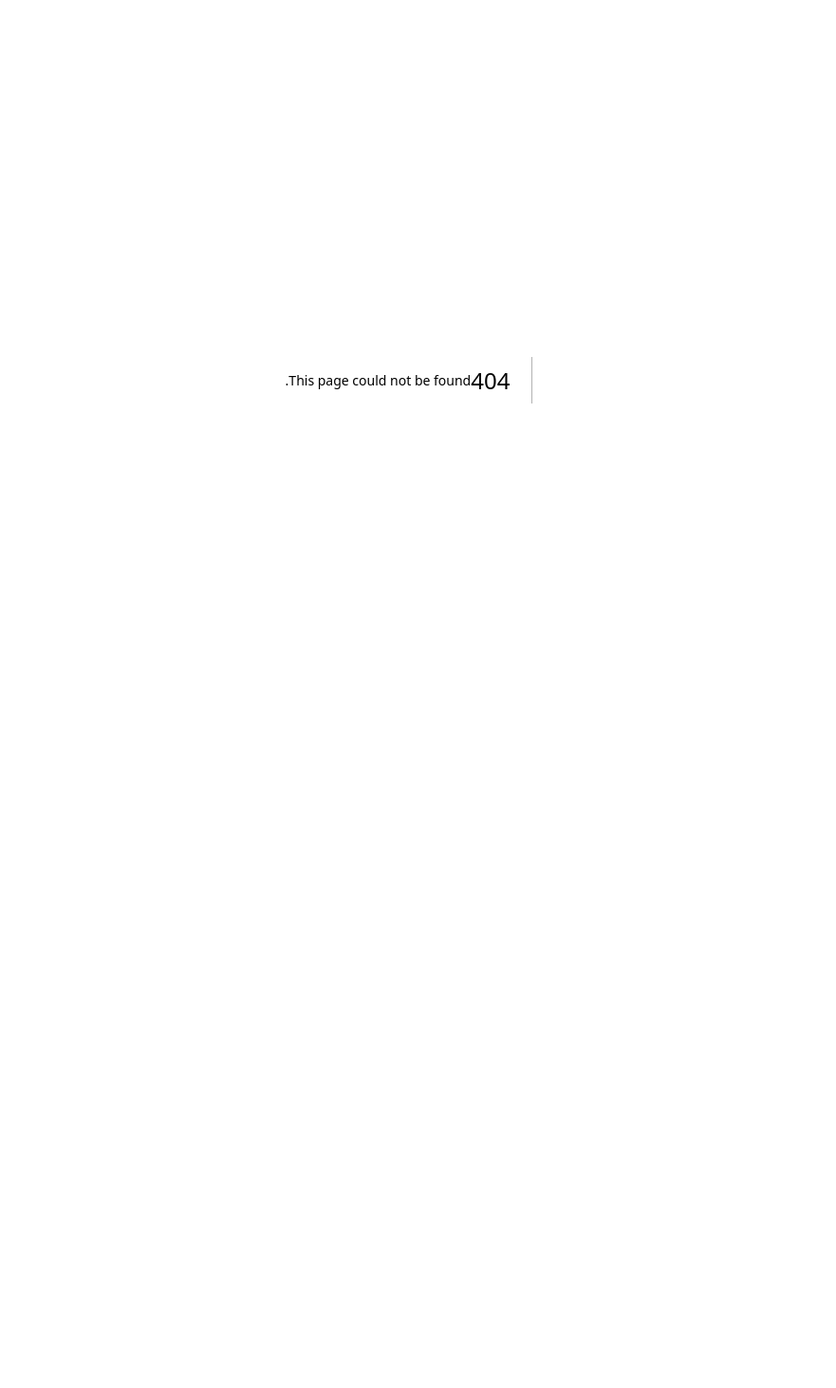
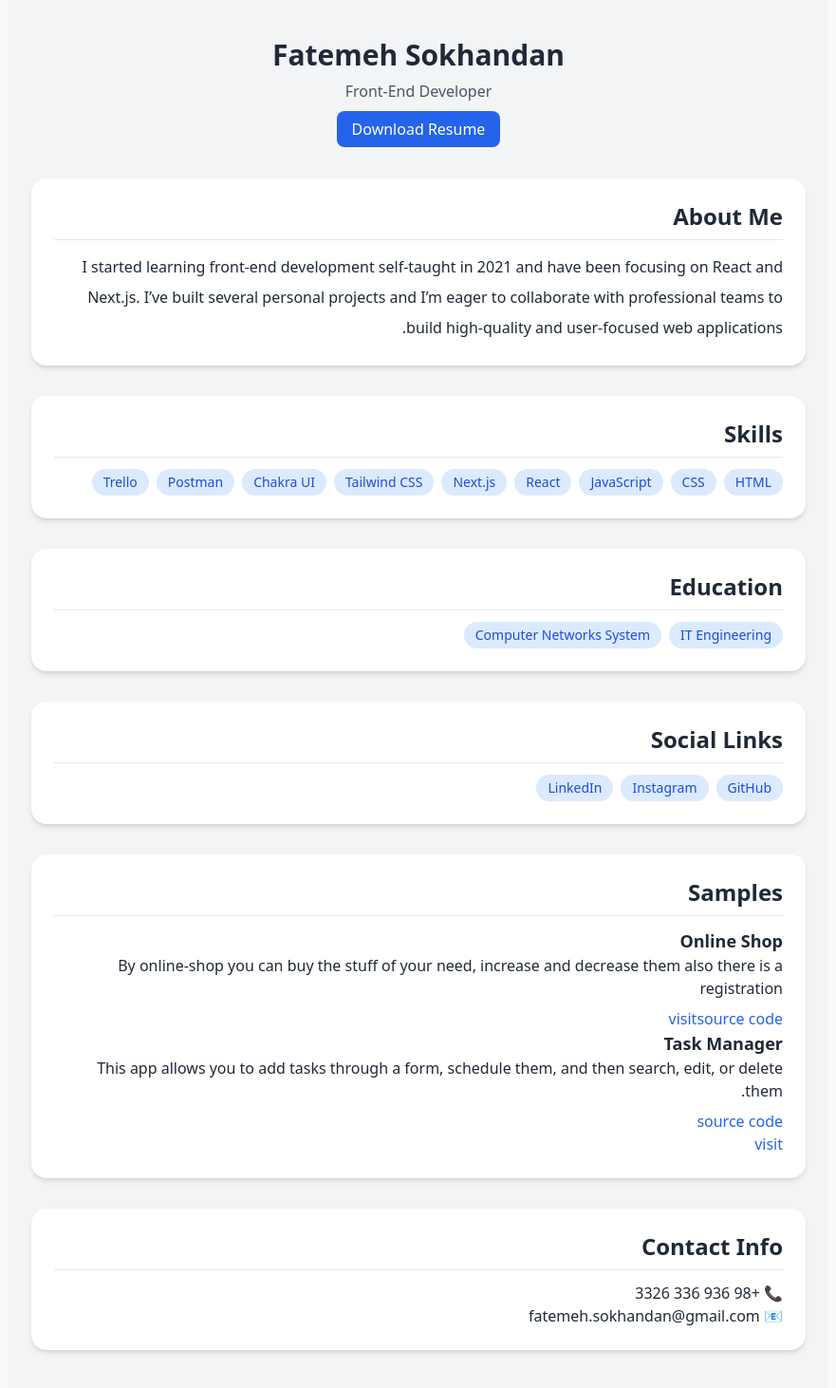
Before and after one commit to fasokh/my-resume, a Next.js app: page /en in a window 1280 px wide. Before the commit this address had no page. Shown: the whole page at 95% size, without its empty margins (199-1080 px from the left). Before the commit the page ends 800 px from the top, so only its background shows below. Built offline with nearby package versions, Linux system fonts and the light colour scheme.

Commit message:
english page created

```diff
--- /dev/null
+++ b/app/en/page.tsx
@@ -0,0 +1,158 @@
+import { NextPage } from "next";
+import React from "react";
+
+const socialLinks = [
+  { name: "GitHub", url: "https://github.com/fasokh" },
+  { name: "Instagram", url: "https://www.instagram.com/codechain.dev" },
+  { name: "LinkedIn", url: "https://www.linkedin.com/in/fatemeh-sokhandan" },
+];
+
+const Page: NextPage = () => {
+  return (
+    <div className="min-h-screen bg-gray-100 text-gray-800 px-6 py-10 font-sans">
+      <div className="text-center mb-10">
+        <h1 className="text-3xl font-bold mb-2">Fatemeh Sokhandan</h1>
+        <p className="text-gray-600 mb-4">Front-End Developer</p>
+        <a
+          href="/resume_en.pdf"
+          download
+          className="bg-blue-600 text-white px-4 py-2 rounded-lg hover:bg-blue-500 transition"
+        >
+          Download Resume
+        </a>
+      </div>
+
+      <section className="mb-8 bg-white shadow-md rounded-2xl p-6">
+        <h2 className="text-2xl font-semibold mb-3 border-b pb-2">About Me</h2>
+        <p className="leading-8">
+          I started learning front-end development self-taught in 2021 and have
+          been focusing on React and Next.js. I’ve built several personal
+          projects and I’m eager to collaborate with professional teams to build
+          high-quality and user-focused web applications.
+        </p>
+      </section>
+
+      <section className="mb-8 bg-white shadow-md rounded-2xl p-6">
+        <h2 className="text-2xl font-semibold mb-3 border-b pb-2">Skills</h2>
+        <div className="flex flex-wrap gap-2">
+          {[
+            "HTML",
+            "CSS",
+            "JavaScript",
+            "React",
+            "Next.js",
+            "Tailwind CSS",
+            "Chakra UI",
+            "Postman",
+            "Trello",
+          ].map((skill) => (
+            <span
+              key={skill}
+              className="bg-blue-100 text-blue-700 px-3 py-1 rounded-full text-sm"
+            >
+              {skill}
+            </span>
+          ))}
+        </div>
+      </section>
+
+      <section className="mb-8 bg-white shadow-md rounded-2xl p-6">
+        <h2 className="text-2xl font-semibold mb-3 border-b pb-2">Education</h2>
+        <div className="flex flex-wrap gap-2">
+          {["IT Engineering", "Computer Networks System"].map((skill) => (
+            <a
+              key={skill}
+              className="bg-blue-100 text-blue-700 px-3 py-1 rounded-full text-sm"
+            >
+              {skill}
+            </a>
+          ))}
+        </div>
+      </section>
+
+      <section className="mb-8 bg-white shadow-md rounded-2xl p-6">
+        <h2 className="text-2xl font-semibold mb-3 border-b pb-2">
+          Social Links
+        </h2>
+        <div className="flex flex-wrap gap-2">
+          {socialLinks.map((skill) => (
+            <a
+              href={skill.url}
+              key={skill.name}
+              className="bg-blue-100 text-blue-700 px-3 py-1 rounded-full text-sm"
+            >
+              {skill.name}
+            </a>
+          ))}
+        </div>
+      </section>
+
+      <section className="mb-8 bg-white shadow-md rounded-2xl p-6">
+        <h2 className="text-2xl font-semibold mb-3 border-b pb-2">Samples</h2>
+        <div className="space-y-6">
+          <div>
+            <h3 className="text-lg font-semibold">Online Shop</h3>
+            <p className="mb-2">
+              By online-shop you can buy the stuff of your need, increase and
+              decrease them also there is a registration
+            </p>
+            <div className="flex gap-">
+              <a
+                href="https://github.com/fasokh/online-shop"
+                target="_blank"
+                rel="noopener noreferrer"
+                className="text-blue-600 hover:underline"
+              >
+                source code
+              </a>
+              <a
+                href="https://online-shop-mu-ebon.vercel.app/"
+                target="_blank"
+                rel="noopener noreferrer"
+                className="text-blue-600 hover:underline"
+              >
+                visit
+              </a>
+            </div>
+
+            <div>
+              <h3 className="text-lg font-semibold">Task Manager</h3>
+              <p className="mb-2">
+                This app allows you to add tasks through a form, schedule them,
+                and then search, edit, or delete them.
+              </p>
+              <a
+                href="https://github.com/fasokh/Task-Manager"
+                target="_blank"
+                rel="noopener noreferrer"
+                className="text-blue-600 hover:underline"
+              >
+                source code
+              </a>
+              <div className="flex gap-4">
+                <a
+                  href="https://task-manager-tawny-beta.vercel.app/"
+                  target="_blank"
+                  rel="noopener noreferrer"
+                  className="text-blue-600 hover:underline"
+                >
+                  visit
+                </a>
+              </div>
+            </div>
+          </div>
+        </div>
+      </section>
+
+      <section className="bg-white shadow-md rounded-2xl p-6">
+        <h2 className="text-2xl font-semibold mb-3 border-b pb-2">
+          Contact Info
+        </h2>
+        <p>📞 +98 936 336 3326</p>
+        <p>📧 fatemeh.sokhandan@gmail.com</p>
+      </section>
+    </div>
+  );
+};
+
+export default Page;
--- a/app/page.tsx
+++ b/app/page.tsx
@@ -23,16 +23,27 @@ const Page: NextPage = () => {
   return (
     <div className="min-h-screen bg-gray-100 text-gray-800 px-6 py-10 font-sans rtl">
       <div className="text-center mb-10">
-        <h1 className="text-3xl font-bold mb-2">فاطمه سخندان</h1>
-        <h2 className="text-xl text-blue-600">فرانت‌اند دولوپر</h2>
+        <section className="text-center my-8">
+          <h1 className="text-3xl font-bold mb-2">فاطمه سخندان</h1>
+          <p className="text-gray-600 mb-4">Front-End Developer</p>
+
+          <a
+            href="/resume.pdf"
+            download
+            className="bg-blue-600 text-white px-4 py-2 rounded-lg hover:bg-blue-500 transition"
+          >
+            دانلود رزومه
+          </a>
+        </section>
       </div>
 
       <section className="mb-8 bg-white shadow-md rounded-2xl p-6">
         <h2 className="text-2xl font-semibold mb-3 border-b pb-2">درباره من</h2>
         <p className="leading-8">
-          من از سال 1400 شروع به یادگیری برنامه‌نویسی فرانت‌اند به‌صورت خودخوان
-          کردم و در حال حاضر با Next.js و React کار می‌کنم. چندین پروژه شخصی
-          نوشتم و آماده‌ی همکاری با تیم‌های حرفه‌ای هستم.
+          من از سال ۱۴۰۰ یادگیری برنامه‌نویسی فرانت‌اند را به‌صورت خودآموز آغاز
+          کردم و در این مسیر مهارت خود را در React و Next.js توسعه دادم. چندین
+          پروژه‌ی شخصی و کاربردی اجرا کرده‌ام و علاقه‌مند به همکاری با تیم‌های
+          حرفه‌ای برای خلق محصولات باکیفیت و کاربرمحور هستم.
         </p>
       </section>
 
@@ -201,6 +212,33 @@ const Page: NextPage = () => {
       </section>
 
       <section className="mb-8 bg-white shadow-md rounded-2xl p-6">
+        <h2 className="text-2xl font-semibold mb-3 border-b pb-2">هدف شغلی</h2>
+        <p>
+          هدف من رشد در مسیر توسعه فرانت‌اند، همکاری با تیم‌های حرفه‌ای و
+          یادگیری تکنولوژی‌های جدیدی مانند TypeScript و Server Components در
+          Next.js است.
+        </p>
+      </section>
+
+      <section className="mb-8 bg-white shadow-md rounded-2xl p-6">
+        <h2 className="text-2xl font-semibold mb-3 border-b pb-2">
+          مهارت‌های فردی
+        </h2>
+        <div className="flex flex-wrap gap-2">
+          {["کار تیمی", "حل مسئله", "مدیریت زمان", "یادگیری سریع", "همدلی"].map(
+            (skill) => (
+              <span
+                key={skill}
+                className="bg-blue-100 text-blue-700 px-3 py-1 rounded-full text-sm"
+              >
+                {skill}
+              </span>
+            )
+          )}
+        </div>
+      </section>
+
+      <section className="mb-8 bg-white shadow-md rounded-2xl p-6">
         <h2 className="text-2xl font-semibold mb-3 border-b pb-2">
           لینک های اجتماعی
         </h2>
```
